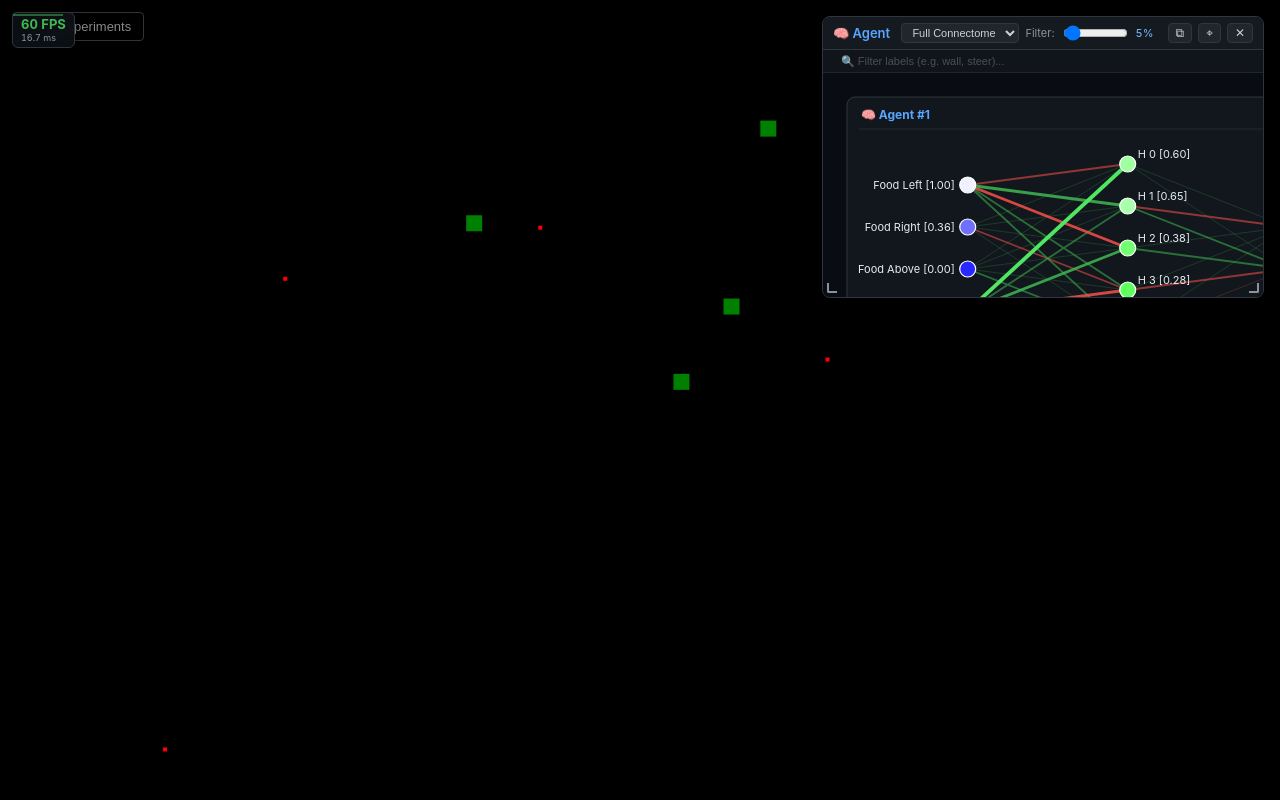
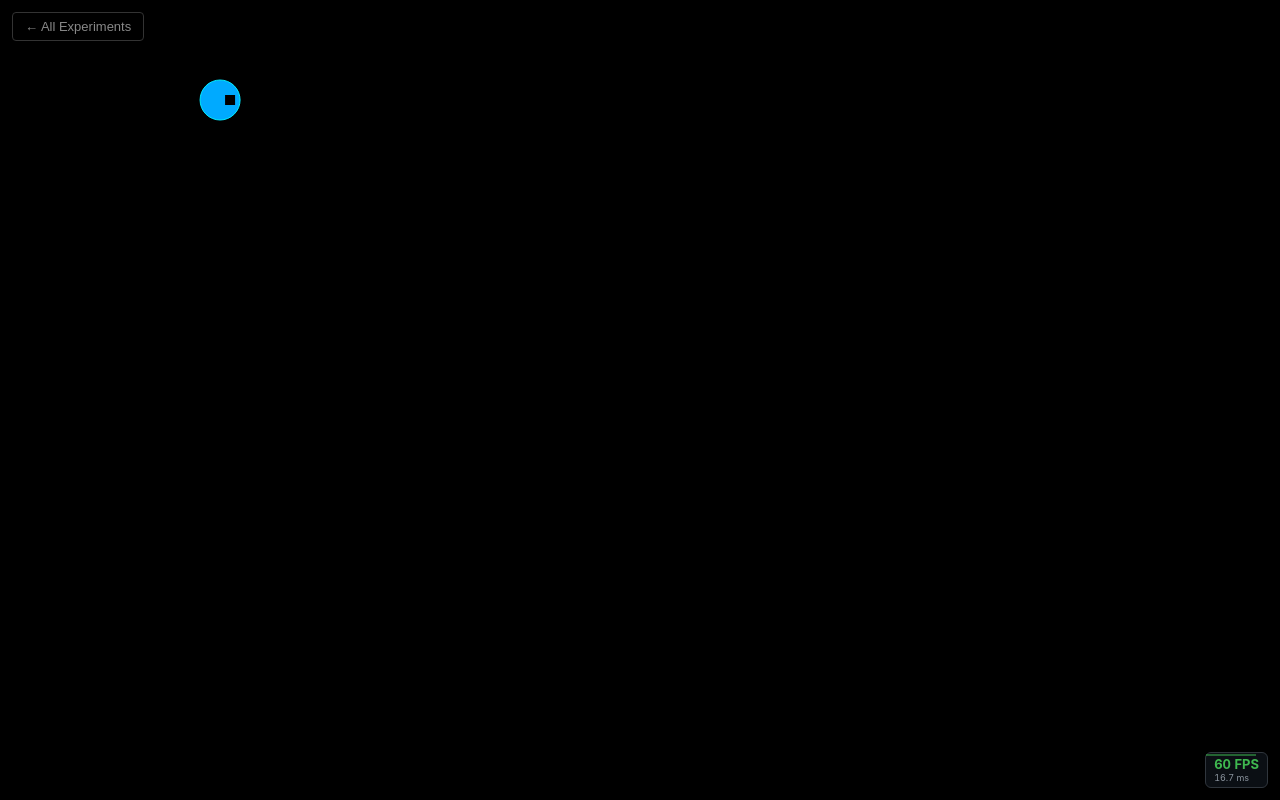
Before and after one commit to student020341/neural-network, a plain HTML site: page experiments/simple-sparse/index.html in a window 1280 px wide. Drawn offline with Linux system fonts and the light colour scheme.

Commit message:
foundations of a sparse spinner fish

```diff
--- /dev/null
+++ b/experiments/simple-sparse/fish.js
@@ -0,0 +1,119 @@
+// a turny fish thing with sparse neural network
+class TurnFish {
+    /**
+     *
+     * @param {number} x
+     * @param {number} y
+     * @param {Object} bounds
+     */
+    constructor(x, y, bounds) {
+        this.x = x;
+        this.y = y;
+        this.bounds = bounds;
+        this.name = uid("Fish");
+        this.size = 40;
+
+        // think constraints
+        this.acc = 0;
+        this.accMax = 0.3;
+
+        //
+        this.angle = 0;
+        this.brainFarts = 0;
+
+        this.inputs = [
+            0, // orientation
+        ];
+
+        this.outputs = [
+            0, // steering (0-0.3 left, 0.3-0.6 noop, 0.6-1 right)
+            0, // turn speed
+            0, // forward motion
+        ];
+
+        this._initBrain();
+        this.think();
+    }
+
+    _initBrain() {
+        this.brain = new SparseNetwork({
+            name: this.name,
+            numInputs: this.inputs.length,
+            numOutputs: this.outputs.length,
+            initialHidden: 4,
+            initialConnectivity: 1,
+            inputLabels: ["Angle"],
+            outputLabels: ["Turn", "Torque", "Thrust"]
+        });
+    }
+
+    onResize(canvas) {
+        this.bounds = { w: canvas.width || canvas.w, h: canvas.height || canvas.h };
+    }
+
+    think() {
+        // normalize radian angle, value clamped in act
+        this.inputs[0] = this.angle / (Math.PI * 2);
+
+        this.outputs = this.brain.activate(this.inputs);
+    }
+
+    act(dt) {
+        this.acc += dt;
+        if (this.acc >= this.accMax) {
+            this.acc = 0;
+            this.think();
+        }
+
+        const [turn, turnSpeed, thrust] = this.outputs;
+
+        // turn
+        const ts = turnSpeed * Math.PI * 2 * dt;
+        if (turn < 0.3) {
+            this.angle -= ts;
+            if (this.angle < 0) {
+                this.angle += Math.PI * 2;
+            }
+        } else if (turn > 0.6) {
+            this.angle += ts;
+            if (this.angle > Math.PI * 2) {
+                this.angle -= Math.PI * 2;
+            }
+        }
+
+        // TODO
+        // move
+        if (thrust > 0.25) {
+            this.x += Math.cos(this.angle) * thrust * 60 * dt;
+            this.y += Math.sin(this.angle) * thrust * 60 * dt;
+        }
+
+        // constrain to bounds
+        this.x = clamp(this.x, 0, this.bounds.w - this.size);
+        this.y = clamp(this.y, 0, this.bounds.h - this.size);
+    }
+
+    /**
+     *
+     * @param {CanvasRenderingContext2D} ctx
+     */
+    draw(ctx) {
+        // draw fish body and outline
+        ctx.beginPath();
+        ctx.fillStyle = "#00aaff";
+        ctx.arc(this.x, this.y, this.size / 2, 0, Math.PI * 2);
+        ctx.fill();
+        ctx.lineWidth = 1;
+        ctx.strokeStyle = "#00eeff";
+        ctx.stroke();
+
+        // draw eye
+        ctx.fillStyle = "black"
+        ctx.fillRect(
+            -5 + this.x + Math.cos(this.angle) * 10,
+            -5 + this.y + Math.sin(this.angle) * 10,
+            10,
+            10
+        );
+    }
+}
--- /dev/null
+++ b/experiments/simple-sparse/main.js
@@ -0,0 +1,51 @@
+// data
+//
+//
+
+/** @type CanvasRenderingContext2D */
+const ctx = canvasContext2D;
+
+const bounds = getWorldBounds();
+
+const fish = new TurnFish(100, 100, bounds);
+resizeCallbacks.push((c) => fish.onResize(c));
+
+// functions
+//
+//
+
+// Real-time Multi-Brain Visualizer & Performance Telemetry
+const fpsMeter = new FPSMeter({ position: 'bottom-right' });
+const visualizer = new BrainVisualizer({ width: 480, height: 320, open: false });
+// visualizer.track("Fish", fish, (f) => f.brain);
+// visualizer.track("Hopper", hopper, (h) => h.brain);
+// visualizer.track("Flower", flower, (fl) => fl.brain);
+
+// Click creature on canvas to inspect solely, or double click to restore all 3
+canvas.addEventListener("click", (e) => {
+    const rect = canvas.getBoundingClientRect();
+    const clickX = e.clientX - rect.left;
+    const clickY = e.clientY - rect.top;
+
+    if (Math.hypot(clickX - fish.x, clickY - fish.y) < 60) {
+        visualizer.inspect("Fish", fish, (f) => f.brain);
+    }
+});
+
+// logic
+const logic = (dt) => {
+    fish.act(dt);
+};
+
+// render
+const render = (_, cw, ch) => {
+    // clear what was drawn before
+    ctx.clearRect(0, 0, cw, ch);
+
+    // draw creatures
+    fish.draw(ctx);
+};
+
+// start
+
+loop([logic, render]);
--- a/experiments/swarm/swarm.js
+++ /dev/null
@@ -1,275 +0,0 @@
-// classes
-//
-//
-
-class Thing {
-    constructor(bounds, env) {
-        this.bounds = bounds;
-        this.envRef = env;
-        // spawn new things in the center
-        this.x = this.bounds.w / 2;
-        this.y = this.bounds.h / 2;
-
-        // hive in the center
-        this.cx = this.x;
-        this.cy = this.y;
-
-        // organism traits
-        this.size = 16;
-        this.senseDist = 100 + Math.random() * 400;
-        this.lifeTime = 5 + Math.random() * 10;
-
-        // neural network related
-        this.acc = 0;
-        this.accMax = 0.1 + Math.random() * 0.5;
-
-        this.inputs = [
-            0, // food left
-            0, // food right
-            0, // food above
-            0, // food below
-        ];
-
-        this.outputs = [
-            0, // horizontal move
-            0, // vertical move
-        ];
-
-        // another simple brain, but with a swarm it needs to be for performance
-        this.brain = new DenseNetwork([
-            this.inputs.length,
-            Math.max(this.inputs.length, this.outputs.length) + 1,
-            this.outputs.length
-        ]);
-        this.brain.name = "Swarm Agent";
-        this.brain.inputLabels = ["Food Left", "Food Right", "Food Above", "Food Below"];
-        this.brain.outputLabels = ["Move Horizontal", "Move Vertical"];
-    }
-
-    think() {
-        // find nearest x and y components
-        let nxr = null;
-        let nxl = null;
-        let nya = null;
-        let nyb = null;
-        for(const res of this.envRef.resources) {
-            const dv = sDistVector(
-                res,
-                {x: this.x, y: this.y},
-            );
-
-            if (dv.x > 0) {
-                nxr = nxr == null ? dv.x : Math.min(nxr, dv.x);
-            } else {
-                nxl = nxl == null ? dv.x : Math.max(nxl, dv.x);
-            }
-
-            if (dv.y > 0) {
-                nyb = nyb == null ? dv.y : Math.max(nyb, dv.y);
-            } else {
-                nya = nya == null ? dv.y : Math.min(nya, dv.y);
-            }
-        }
-
-        if (nxr == null) {
-            nxr = 0;
-        }
-        if (nxl == null) {
-            nxl = 0;
-        }
-        if (nya == null) {
-            nya = 0;
-        }
-        if (nyb == null) {
-            nyb = 0;
-        }
-
-        nxr = clamp(nxr, 0, this.senseDist) / this.senseDist;
-        nxl = clamp(-nxl, 0, this.senseDist) / this.senseDist;
-        nya = clamp(-nya, 0, this.senseDist) / this.senseDist;
-        nyb = clamp(nyb, 0, this.senseDist) / this.senseDist;
-
-        this.inputs[0] = nxl;
-        this.inputs[1] = nxr;
-        this.inputs[2] = nya;
-        this.inputs[3] = nyb;
-
-        // outputs
-        this.outputs = this.brain.activate(this.inputs);
-    }
-
-    act(dt) {
-        this.acc += dt;
-        if (this.acc >= this.accMax) {
-            this.acc = 0;
-            this.think();
-        }
-
-        this.lifeTime -= dt;
-        if (this.lifeTime < 0) {
-            this.lifeTime = 0;
-            this._remove = true;
-        }
-
-        const [mh, mv] = this.outputs;
-        if (mh >= 0.5) {
-            this.x += dt * 100 * ((mh - 0.5) / 0.5);
-        } else {
-            this.x -= dt * 100 * (mh / 0.5);
-        }
-
-        if (mv >= 0.5) {
-            this.y += dt * 100 * ((mv - 0.5) / 0.5);
-        } else {
-            this.y -= dt * 100 * (mv / 0.5);
-        }
-        this.x = clamp(this.x, 0, this.bounds.w - this.size);
-        this.y = clamp(this.y, 0, this.bounds.h - this.size);
-    }
-}
-
-class Swarm {
-    constructor(bounds, env) {
-        this.acc = 0;
-        this.accMax = 1;
-        this.things = [];
-
-        this.envRef = env;
-        this.cx = 0;
-        this.cy = 0;
-        this.onResize(bounds);
-    }
-
-    onResize(bounds) {
-        this.bounds = bounds;
-        for(const thing of this.things) {
-            thing.cx = bounds.w / 2;
-            thing.cy = bounds.h / 2;
-        }
-    }
-
-    tick() {
-        if (this.things.length < 10) {
-            this.things.push(new Thing(this.bounds, this.envRef));
-        }
-    }
-
-    act(dt) {
-        this.acc += dt;
-        if (this.acc >= this.accMax) {
-            this.acc = 0;
-            this.tick();
-        }
-
-        for(const thing of this.things) {
-            thing.act(dt);
-
-            if (thing._remove) {
-                this.things.splice(this.things.indexOf(thing), 1);
-            }
-        }
-    }
-}
-
-class Environment {
-    constructor(bounds) {
-        this.bounds = bounds;
-
-        // resource tracking
-        this.resources = [];
-
-        this.accMax = 1;
-        this.acc = 0;
-    }
-
-    onResize(bounds) {
-        this.bounds = bounds;
-    }
-
-    // more of a tick but naming for consistency
-    act(dt) {
-        this.acc += dt;
-        if (this.acc < this.accMax) {
-            return;
-        }
-        this.acc = 0;
-
-        if (this.resources.length < 10) {
-            this.resources.push({
-                x: 10 + Math.random() * (this.bounds.w - 20),
-                y: 10 + Math.random() * (this.bounds.h - 20)
-            });
-        }
-    }
-}
-
-// data
-//
-//
-
-/** @type CanvasRenderingContext2D */
-const ctx = canvasContext2D;
-
-const bounds = getWorldBounds();
-
-const env = new Environment(bounds);
-resizeCallbacks.push((c) => env.onResize(c));
-
-const swarm = new Swarm(bounds, env);
-resizeCallbacks.push((c) => swarm.onResize(c));
-
-// Real-time Brain Visualizer & Telemetry
-const fpsMeter = new FPSMeter({ position: 'top-left' });
-const visualizer = new BrainVisualizer({ width: 440, height: 280 });
-
-// Click an agent to inspect its brain
-canvas.addEventListener("click", (e) => {
-    const rect = canvas.getBoundingClientRect();
-    const clickX = e.clientX - rect.left;
-    const clickY = e.clientY - rect.top;
-
-    for (let i = 0; i < swarm.things.length; i++) {
-        const thing = swarm.things[i];
-        if (Math.hypot(clickX - thing.x, clickY - thing.y) < thing.size * 2) {
-            visualizer.inspect(`Agent #${i + 1}`, thing, (t) => t.brain);
-            break;
-        }
-    }
-});
-
-// functions
-//
-//
-
-// logic
-const logic = (dt) => {
-    env.act(dt);
-    swarm.act(dt);
-
-    // Auto-track first agent if none tracked or current target removed
-    if (visualizer.providers.length === 0 && swarm.things.length > 0) {
-        visualizer.track("Agent #1", swarm.things[0], (t) => t.brain);
-    }
-}
-
-// render
-const render = (_, cw, ch) => {
-    // clear what was drawn before
-    ctx.clearRect(0, 0, cw, ch);
-
-    // draw resources
-    ctx.fillStyle = "red"; // apples or something
-    for (const resource of env.resources) {
-        ctx.fillRect(resource.x, resource.y, 4, 4);
-    }
-
-    // draw swarm
-    ctx.fillStyle = "green";
-    for (const thing of swarm.things) {
-        ctx.fillRect(thing.x, thing.y, thing.size, thing.size);
-    }
-};
-
-// start
-
-loop([logic, render]);
--- a/networks/sparse_network.js
+++ b/networks/sparse_network.js
@@ -222,6 +222,9 @@ class SparseNetwork {
 
     /**
      * Mutate weights, biases, or topology (add/remove links or nodes).
+     * @param {Object} [options]
+     * @param {number} [options.addConnectionRate]
+     * @param {number} [options.addNodeRate]
      */
     mutate(rate = 0.1, options = {}) {
         const strength = options.strength || 0.2;
--- a/tools/brain_visualizer.js
+++ b/tools/brain_visualizer.js
@@ -14,13 +14,17 @@ class BrainVisualizer {
      * @param {number} [options.height=380] Default HUD height
      * @param {string} [options.viewMode="full"] Default view mode: 'full' | 'eeg' | 'flow' | 'io'
      * @param {boolean} [options.autoLoop=true] Automatically animate via requestAnimationFrame
+     * @param {boolean} [options.closed=false] Start closed/hidden until opened or inspected
+     * @param {boolean} [options.open=true] Alternative to closed (set false to start closed)
+     * @param {boolean} [options.startClosed=false] Alias for closed
      */
     constructor(options = {}) {
         this.width = options.width || 500;
         this.height = options.height || 380;
         this.globalViewMode = options.viewMode || "full";
         this.minWeightThreshold = 0.05;
-        this.isOpen = true;
+        const startClosed = Boolean(options.closed || options.startClosed || options.open === false);
+        this.isOpen = !startClosed;
         this.pipWindow = null;
 
         // Registry of tracked brain providers: [{ label, entity, accessor, viewMode? }]
@@ -264,6 +268,9 @@ class BrainVisualizer {
 
         this.container = document.createElement("div");
         this.container.className = "brain-viz-container";
+        if (!this.isOpen) {
+            this.container.style.display = "none";
+        }
         this.container.innerHTML = `
             <div class="brain-viz-header" id="brain-viz-drag">
                 <div class="brain-viz-title" id="brain-viz-name">🧠 Neural Telemetry</div>
@@ -696,13 +703,27 @@ class BrainVisualizer {
     }
 
     /**
-     * Track a brain provider closure.
-     * @param {string} label Human-readable label for the brain/creature
-     * @param {Object} entity Host creature/agent object
-     * @param {function(Object): (DenseNetwork|SparseNetwork)} accessor Function to retrieve the brain from the entity
+     * Track a brain provider closure or entity directly.
+     * Supports flexible signatures:
+     * - track(entity)
+     * - track(label, entity)
+     * - track(label, entity, accessor, viewMode)
+     *
+     * @param {string|Object} label Human-readable label or the entity itself
+     * @param {Object} [entity] Host creature/agent object
+     * @param {function(Object): (DenseNetwork|SparseNetwork)} [accessor] Function to retrieve the brain from the entity
      * @param {string} [viewMode] Optional per-card view override: 'full' | 'eeg' | 'flow' | 'io'
      */
     track(label, entity, accessor, viewMode) {
+        if (label && typeof label === 'object') {
+            viewMode = accessor;
+            accessor = entity;
+            entity = label;
+            label = entity.brain?.name || entity.name || entity.label || "Agent";
+        } else if (!label && entity) {
+            label = entity.brain?.name || entity.name || entity.label || "Agent";
+        }
+
         this.untrack(label);
 
         this.providers.push({
@@ -714,11 +735,6 @@ class BrainVisualizer {
 
         this._updateTitle();
         this._recomputeFilterCache();
-
-        if (!this.isOpen) {
-            this.isOpen = true;
-            this.container.style.display = "flex";
-        }
     }
 
     untrack(label) {
@@ -736,6 +752,7 @@ class BrainVisualizer {
     inspect(label, entity, accessor, viewMode) {
         this.clear();
         this.track(label, entity, accessor, viewMode);
+        this.open();
     }
 
     _updateTitle() {
@@ -749,6 +766,11 @@ class BrainVisualizer {
         }
     }
 
+    open() {
+        this.isOpen = true;
+        this.container.style.display = "flex";
+    }
+
     close() {
         this.isOpen = false;
         if (this.pipWindow) {
@@ -756,6 +778,14 @@ class BrainVisualizer {
             this.pipWindow = null;
         }
         this.container.style.display = "none";
+    }
+
+    toggle() {
+        if (this.isOpen) {
+            this.close();
+        } else {
+            this.open();
+        }
     }
 
     async togglePopout() {
@@ -1295,6 +1325,11 @@ class BrainVisualizer {
             }
         }
 
+        // Temporal Wave Progress (2.2s pulse sweeping from left to right)
+        const sweepPeriod = 2200;
+        const sweepPhase = (performance.now() % sweepPeriod) / sweepPeriod;
+        const invSpan = 0.5 / Math.max(1, outX - inX);
+
         // 10-Tier Style-Bucketed Batched Path Rendering
         const BUCKETS = [
             { color: "rgba(248, 81, 73, 0.22)", width: 1.0 },
@@ -1335,7 +1370,13 @@ class BrainVisualizer {
                 const srcAct = currentVals ? (currentVals[conn.src] || 0) : 0;
                 const transmittedSignal = Math.abs(srcAct * conn.weight);
 
-                const effectiveW = (absW * 0.35) + (transmittedSignal * 0.85) + (isSpotlighted ? 0.5 : 0);
+                // Zero-allocation polynomial bell wave pulse
+                const connDepth = (src.x + tgt.x - 2 * inX) * invSpan;
+                let d = Math.abs(connDepth - sweepPhase);
+                if (d > 0.5) d = 1.0 - d;
+                const waveBoost = d < 0.18 ? (1.0 - (d / 0.18) * (d / 0.18)) * 0.45 : 0;
+
+                const effectiveW = (absW * 0.35) + (transmittedSignal * 0.85) + (isSpotlighted ? 0.5 : waveBoost * 0.35);
                 let tier = 0;
                 if (effectiveW >= 1.15) tier = 3;
                 else if (effectiveW >= 0.68) tier = 2;
@@ -1381,7 +1422,8 @@ class BrainVisualizer {
             const isFiltered = (this.isFiltering && filterData && !filterData.activeNodes.has(i)) ||
                                (hoveredNodeIdx >= 0 && !spotlightNodes.has(i));
 
-            this._drawNode(ctx, pos.x, pos.y, act, isInput, isOutput, i, brain, isFiltered);
+            const localIdx = isInput ? i : (isOutput ? (i - numInputs) : (i - numInputs - numOutputs));
+            this._drawNode(ctx, pos.x, pos.y, act, isInput, isOutput, localIdx, brain, isFiltered);
         }
     }
 
@@ -1842,8 +1884,7 @@ class BrainVisualizer {
         if (isInput) {
             labelText = brain.inputLabels?.[index] || `In ${index}`;
         } else if (isOutput) {
-            const outIdx = brain.layerSizes ? index : (index - brain.numInputs);
-            labelText = brain.outputLabels?.[outIdx] || `Out ${outIdx}`;
+            labelText = brain.outputLabels?.[index] || `Out ${index}`;
         } else {
             labelText = `H ${index}`;
         }
--- a/utils.js
+++ b/utils.js
@@ -28,3 +28,11 @@ const range = (x1, y1, x2, y2, value) => lerp(x2, y2, invlerp(x1, y1, value));
 const randRange = (min, max) => min + Math.random() * (max - min);
 const randInt = (min, max) => Math.floor(randRange(min, max + 1));
 const randChoice = (arr) => arr[Math.floor(Math.random() * arr.length)];
+
+// ID Generators
+let _idCounter = 0;
+const nextId = (prefix = "") => (prefix ? `${prefix}_${++_idCounter}` : ++_idCounter);
+const uid = (prefix = "", len = 6) => {
+    const hash = Math.random().toString(36).substring(2, 2 + len);
+    return prefix ? `${prefix}_${hash}` : hash;
+};
```
Also changed, not shown: experiments/simple-sparse/index.html (renamed from experiments/swarm/index.html, +3 -2 lines), index.html (+13 -0 lines), README.md.
